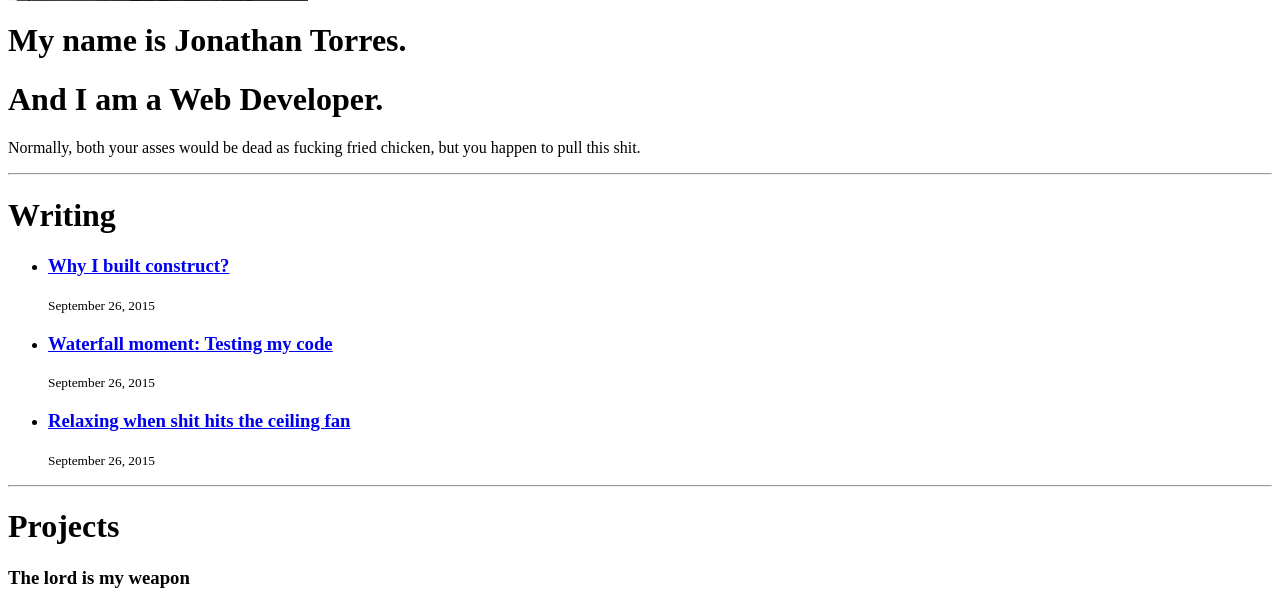
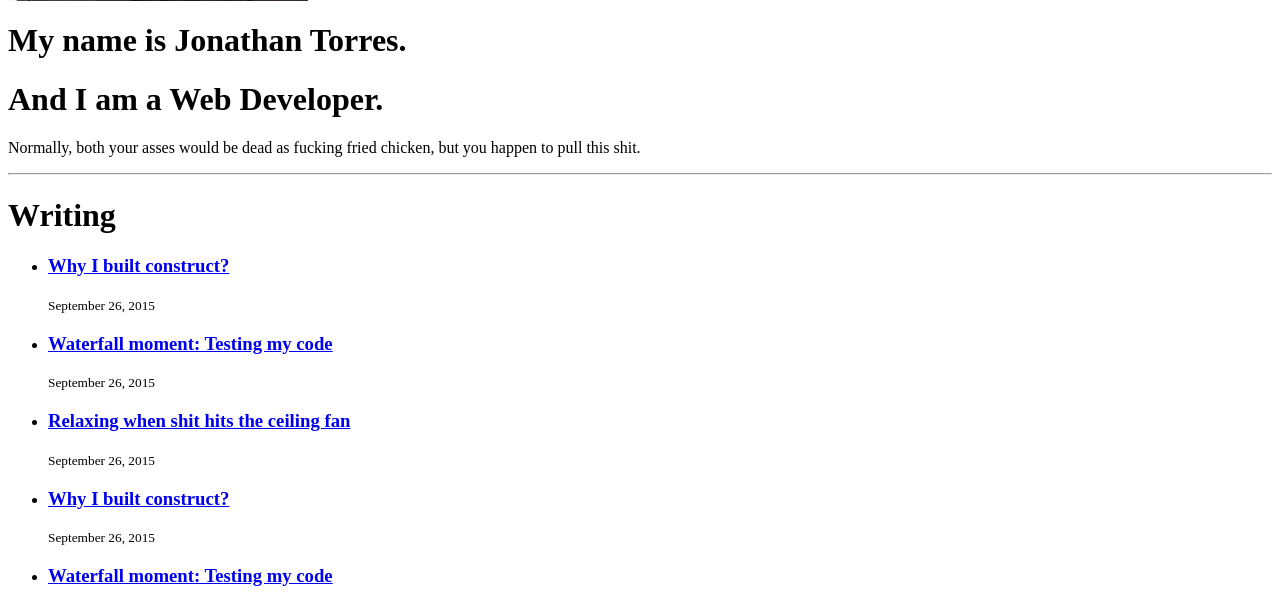
Before and after one commit to jonathantorres/website, a PHP site: page / in a window 1280 px wide. Shown: the part 325-929 px from the top of the page. Run offline with PHP 8.4, Linux system fonts and the light colour scheme.

Commit message:
Home page updates.

```diff
--- a/index.html
+++ b/index.html
@@ -15,10 +15,22 @@ layout: default
 
 <hr>
 
-<div class="row writing">
-    <div class="col-md-12">
+<div class="row ">
+    <div class="col-md-6 writing">
         <h1>Writing</h1>
-        <ul class="list-unstyled">
+        <ul class="list-unstyled posts-list">
+            <li>
+                <a href="#"><h3>Why I built construct?</h3></a>
+                <small>September 26, 2015</small>
+            </li>
+            <li>
+                <a href="#"><h3>Waterfall moment: Testing my code</h3></a>
+                <small>September 26, 2015</small>
+            </li>
+            <li>
+                <a href="#"><h3>Relaxing when shit hits the ceiling fan</h3></a>
+                <small>September 26, 2015</small>
+            </li>
             <li>
                 <a href="#"><h3>Why I built construct?</h3></a>
                 <small>September 26, 2015</small>
@@ -33,30 +45,23 @@ layout: default
             </li>
         </ul>
     </div>
-</div>
 
-<hr>
-
-<div class="row projects">
-    <div class="col-md-12">
+    <div class="col-md-6 projects">
         <h1>Projects</h1>
-        <div class="row">
-            <div class="col-md-4">
-                <h3>The lord is my weapon</h3>
-                <a href="#"><img src="http://www.placecage.com/c/600/600" alt=""></a>
-                <p>Look, just because I don't be givin' no man a foot massage don't makte it right for Marsellus to throw Antwone into a glass motherfuckin' house, fuckin' up the way the nigger talks.</p>
-            </div>
-            <div class="col-md-4">
-                <h3>The lord is my weapon</h3>
-                <a href="#"><img src="http://www.placecage.com/c/600/600" alt=""></a>
-                <p>Look, just because I don't be givin' no man a foot massage don't makte it right for Marsellus to throw Antwone into a glass motherfuckin' house, fuckin' up the way the nigger talks.</p>
-            </div>
-            <div class="col-md-4">
-                <h3>The lord is my weapon</h3>
-                <a href="#"><img src="http://www.placecage.com/c/600/600" alt=""></a>
-                <p>Look, just because I don't be givin' no man a foot massage don't makte it right for Marsellus to throw Antwone into a glass motherfuckin' house, fuckin' up the way the nigger talks.</p>
-            </div>
-        </div>
+        <ul class="list-unstyled posts-list">
+            <li>
+                <a href="#"><h3>The lord is my weapon</h3></a>
+                <p>I did this project because I'm very very very awesome.</p>
+            </li>
+            <li>
+                <a href="#"><h3>The lord is my weapon</h3></a>
+                <p>I did this project because I'm very very very awesome.</p>
+            </li>
+            <li>
+                <a href="#"><h3>The lord is my weapon</h3></a>
+                <p>I did this project because I'm very very very awesome.</p>
+            </li>
+        </ul>
     </div>
 </div>
 
```
Also changed, not shown: _sass/_layout.scss (+16 -14 lines).
